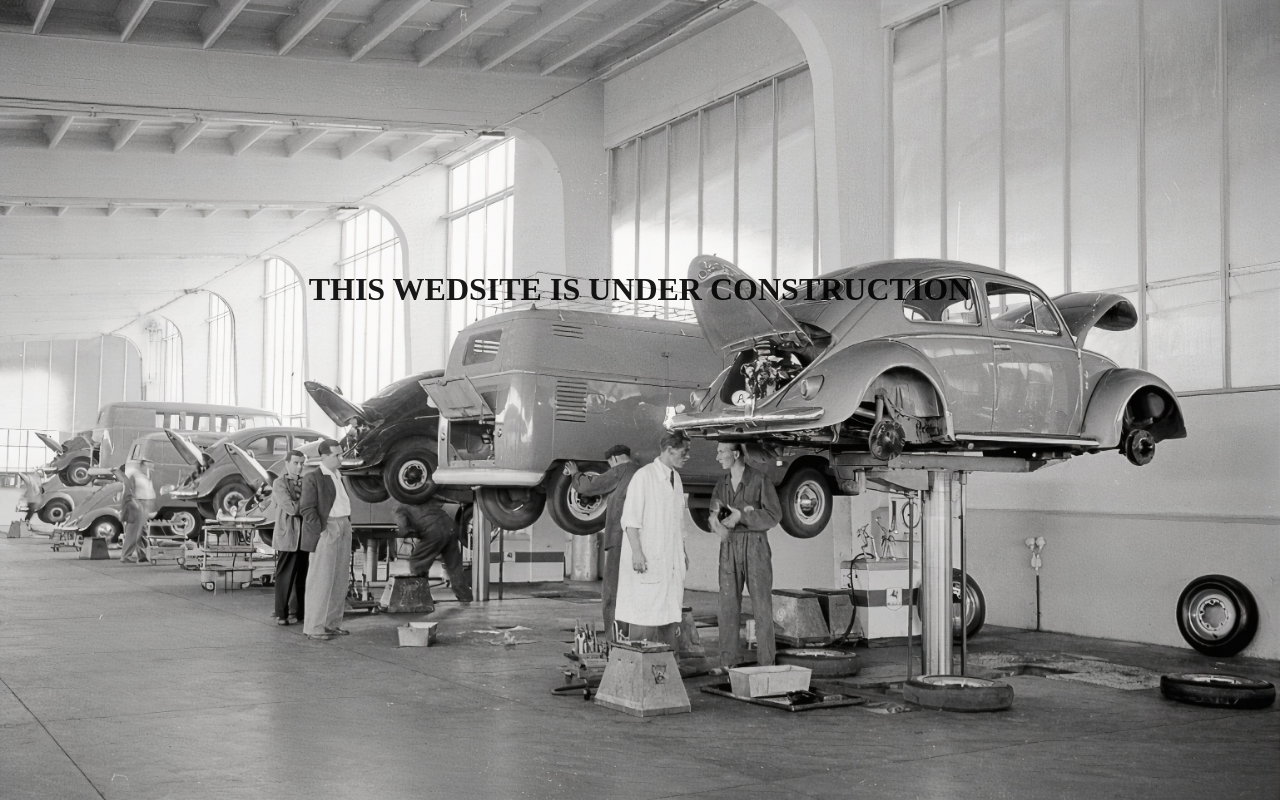
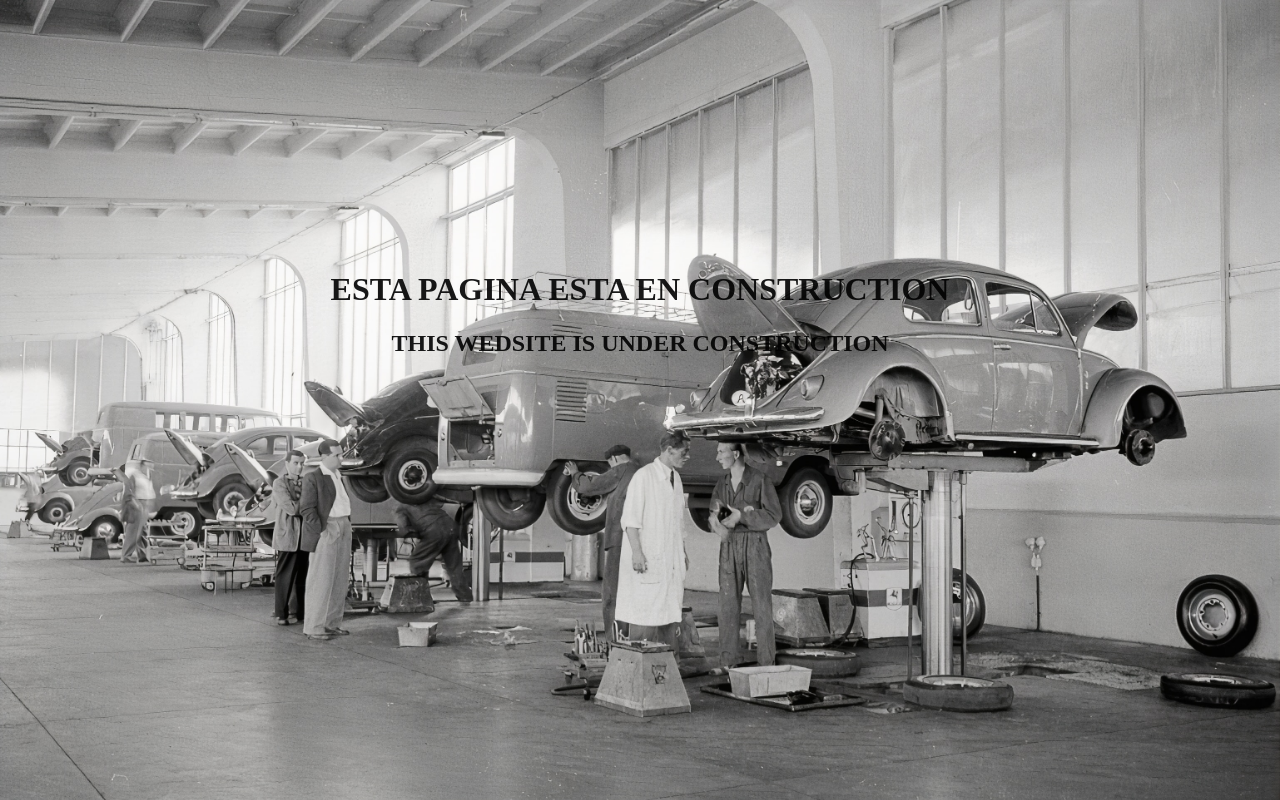
Before and after one commit to Dhracko/jmpf, a plain HTML site: page index.html in a window 1280 px wide. Drawn offline with Linux system fonts and the light colour scheme.

Commit message:
Translation into Spanish

```diff
--- a/assets/css/style.css
+++ b/assets/css/style.css
@@ -6,8 +6,13 @@ body {
     background-repeat: no-repeat;
 }
 
-h1 {
+h1,
+h2 {
     text-align: center;
     padding-top: 250px;
     text-transform: uppercase;
 }
+
+h2 {
+    margin-top: -250px;
+}
--- a/index.html
+++ b/index.html
@@ -8,6 +8,7 @@
     <title>Juan M. Palomo</title>
 </head>
 <body>
-    <h1>This wedsite is Under Construction</h1>
+    <h1>Esta Pagina Esta En Construction</h1>
+    <h2>This wedsite is Under Construction</h2>
 </body>
 </html>
```
